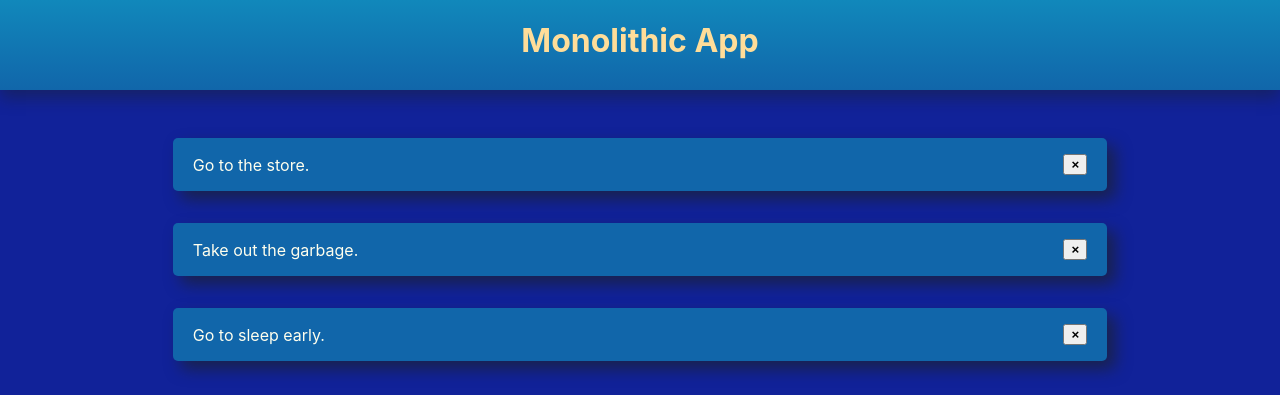
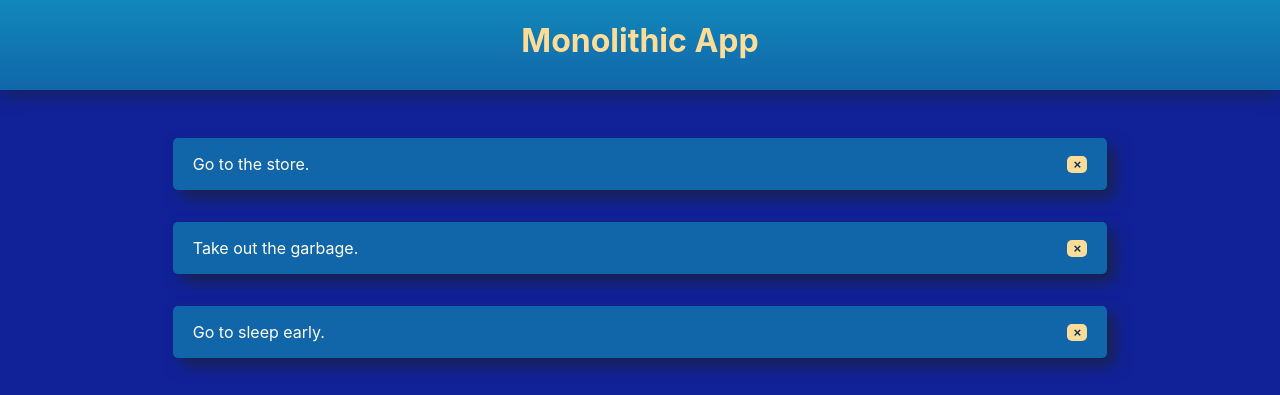
Before and after one commit to franaragm/ng-solid-design, an Angular app: page / in a window 1280 px wide. Shown: the top 395 px of the page. Built offline with nearby package versions, Linux system fonts and the light colour scheme.

Commit message:
Add `button.x` styling rules.

```diff
--- a/src/app/01-the-monolith/monolith/monolith.component.scss
+++ b/src/app/01-the-monolith/monolith/monolith.component.scss
@@ -18,7 +18,6 @@ $secondary-text-color: #135;
   max-width: 1120px;
   margin: 0 auto;
 }
-
 .flex {
   display: flex;
   align-items: center;
@@ -30,7 +29,6 @@ $secondary-text-color: #135;
     justify-content: space-between;
   }
 }
-
 .card {
   padding: 1rem 1.25rem;
   margin: 2rem;
@@ -38,7 +36,6 @@ $secondary-text-color: #135;
   box-shadow: 0.5rem 0.5rem 1rem rgba($shadow-color, 0.5);
   background: $tertiary-background-color;
 }
-
 /** */
 
 /**
@@ -71,7 +68,18 @@ $secondary-text-color: #135;
   height: calc(100% - 180px);
   padding: 1rem;
 }
-
+button.x {
+  border-radius: 5px;
+  border: none;
+  background: $gold-color;
+  color: $secondary-text-color;
+  transition: all 0.5s ease-in-out;
+  &:hover {
+    cursor: pointer;
+    opacity: 80%;
+    transform: scale(90%);
+  }
+}
 /** */
 
 /**
@@ -90,6 +98,11 @@ $secondary-text-color: #135;
   );
   box-shadow: 0 -0.5rem 1rem rgba($shadow-color, 0.333);
 }
+/** */
+
+/**
+ * _form.scss
+ */
 .form {
   height: 100%;
   width: 100%;
```
